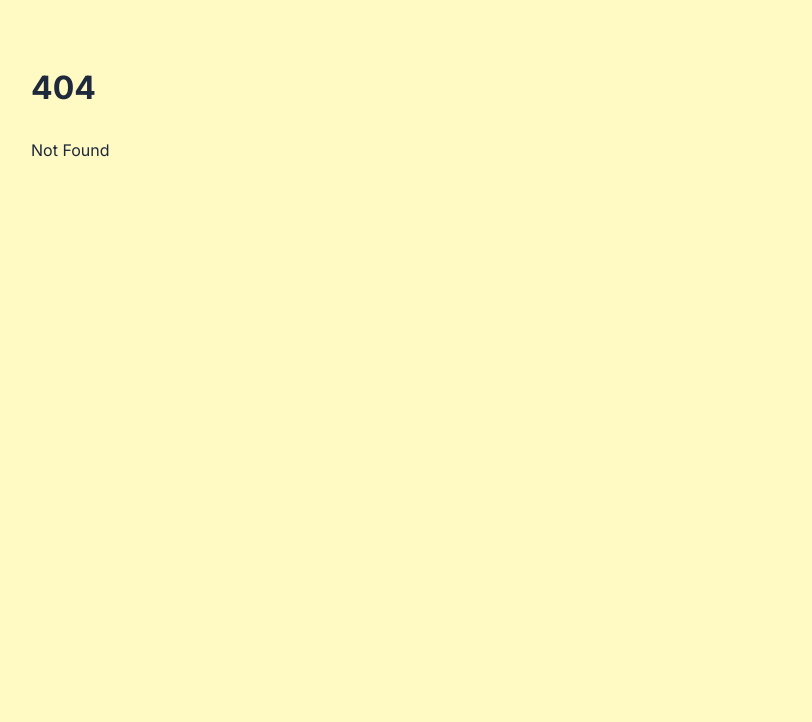
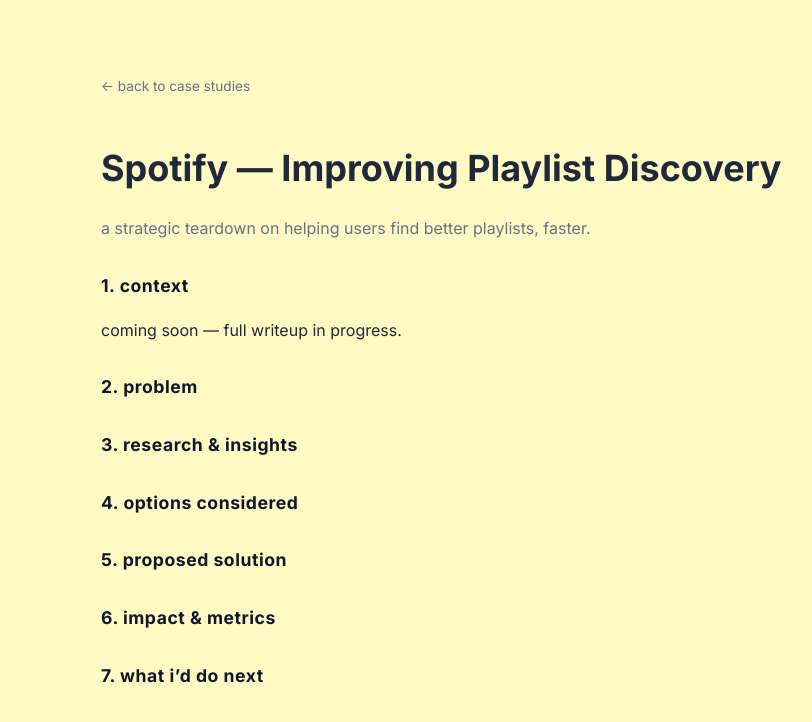
Before and after one commit to Aagam2020/aagam-site, a SvelteKit app: page /spotify-playlist-discovery in a window 1280 px wide. Before the commit this address had no page. Shown: the top 722 px of the page, without its empty margins (159-971 px from the left). Built offline with nearby package versions, Linux system fonts and the light colour scheme.

Commit message:
Create +page.svelte

```diff
--- /dev/null
+++ b/src/routes/spotify-playlist-discovery/+page.svelte
@@ -0,0 +1,93 @@
+<svelte:head>
+  <title>Spotify — Improving Playlist Discovery | aagam shah</title>
+  <meta
+    name="description"
+    content="A strategic product teardown exploring how Spotify could improve playlist discovery and engagement."
+  />
+</svelte:head>
+
+<main class="case-study">
+  <a href="/#case-studies" class="back-link">← back to case studies</a>
+
+  <h1>Spotify — Improving Playlist Discovery</h1>
+  <p class="case-study-tagline">
+    a strategic teardown on helping users find better playlists, faster.
+  </p>
+
+  <section>
+    <h2>1. context</h2>
+    <p>coming soon — full writeup in progress.</p>
+  </section>
+
+  <section>
+    <h2>2. problem</h2>
+    <p></p>
+  </section>
+
+  <section>
+    <h2>3. research & insights</h2>
+    <p></p>
+  </section>
+
+  <section>
+    <h2>4. options considered</h2>
+    <p></p>
+  </section>
+
+  <section>
+    <h2>5. proposed solution</h2>
+    <p></p>
+  </section>
+
+  <section>
+    <h2>6. impact & metrics</h2>
+    <p></p>
+  </section>
+
+  <section>
+    <h2>7. what i’d do next</h2>
+    <p></p>
+  </section>
+</main>
+
+<style>
+  .case-study {
+    max-width: 760px;
+    margin: 0 auto;
+    padding: 2rem 1.25rem 4rem;
+  }
+
+  .case-study h1 {
+    font-size: clamp(1.75rem, 3vw, 2.25rem);
+    margin-bottom: 0.5rem;
+  }
+
+  .case-study-tagline {
+    color: #64748b;
+    margin-bottom: 1.75rem;
+  }
+
+  .case-study section {
+    margin-bottom: 1.75rem;
+  }
+
+  .case-study h2 {
+    font-size: 1.1rem;
+    text-transform: lowercase;
+    letter-spacing: 0.03em;
+    margin-bottom: 0.4rem;
+    color: #0f172a;
+  }
+
+  .back-link {
+    font-size: 0.85rem;
+    text-decoration: none;
+    color: #64748b;
+    display: inline-block;
+    margin-bottom: 1rem;
+  }
+
+  .back-link:hover {
+    text-decoration: underline;
+  }
+</style>
```
